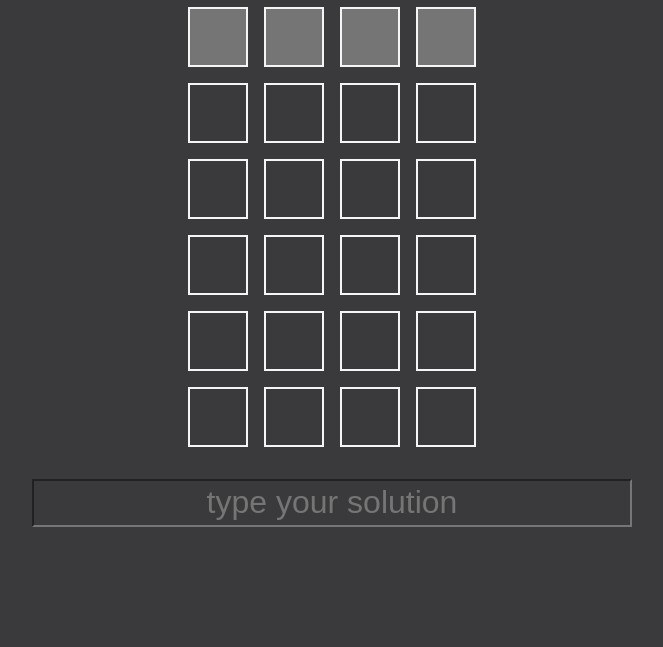
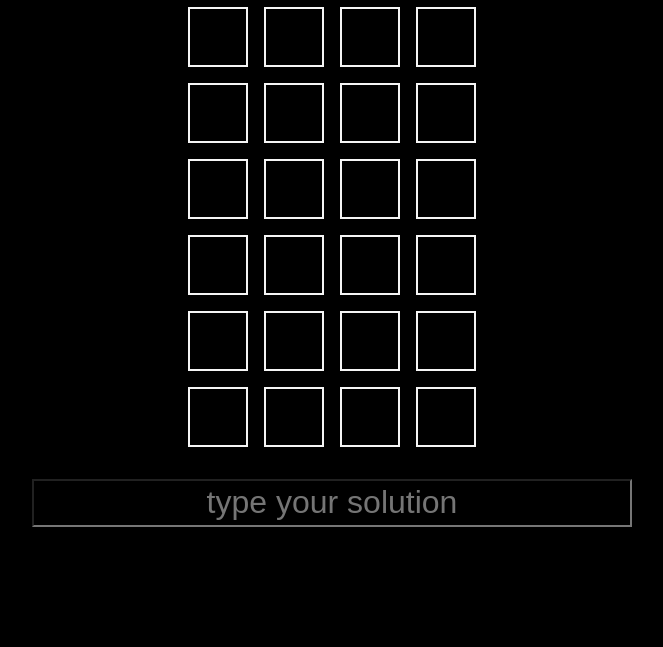
Before and after one commit to sabts/Wordle, a plain HTML site: page index.html in a window 1280 px wide. Shown: the part 153-800 px from the top of the page, without its empty margins (308-971 px from the left). Drawn offline with Linux system fonts and the light colour scheme.

Commit message:
cambiando color

```diff
--- a/css/style.css
+++ b/css/style.css
@@ -34,7 +34,7 @@ body{
     padding: 5rem;
     text-align: center;
     font-family: sans-serif;
-    background-color: #3a3a3c;
+    background-color: black;
     color: gainsboro;
 }
 .game-board{
--- a/js/scripts.js
+++ b/js/scripts.js
@@ -1,6 +1,6 @@
-const gameBoardElement = document.getElementById('gameBoard');
-const formElement = document.getElementById('form')
-const errorTextElement = document.getElementById('error-message')
+const gameBoardElement = document.getElementById("gameBoard");
+const formElement = document.getElementById("form");
+const errorTextElement = document.getElementById("error-message");
 const typeZoneElement = document.getElementById("typeZone");
 
 const ALL_WORDS = [
@@ -21,28 +21,30 @@ const ALL_WORDS = [
   "hongo",
   "cordyceps",
 ];
+
 let randomWord = "";
+const tries = 6;
 let actualRow = 0;
 
 //1 Seleccionar palabra aleatoria
 const randomWordToGuess = () => {
   randomWord = ALL_WORDS[Math.floor(Math.random() * ALL_WORDS.length)];
-  console.log('palabra elegida ' + randomWord);
+  console.log("palabra elegida " + randomWord);
   return randomWord;
 };
 
 //2. Crear el tablero: primero esta el padre(el game-board),luego el hijo(game-board-row) y de esos esta el hijo del hijo que es tile(va dendro de game-board-row)
 const createBoard = () => {
-  const letters = randomWord.split('');
+  const letters = randomWord.split("");
 
-  for (let i = 0; i < 6; i++) {
+  for (let i = 0; i < tries; i++) {
     const fragment = document.createDocumentFragment();
-    const rowElement = document.createElement('div');
-    rowElement.classList.add('row');
-
+    const rowElement = document.createElement("div");
+    rowElement.classList.add("row");
+    //usar J
     letters.forEach(letter => {
-      const letterElement = document.createElement('span');
-      letterElement.classList.add('tile');
+      const letterElement = document.createElement("span");
+      letterElement.classList.add("tile");
       rowElement.append(letterElement);
     });
 
@@ -53,44 +55,56 @@ const createBoard = () => {
 //3.Recoger el valor del input
 //4. Pintar lo q habéis escrito en el tablero, cada letra en el cuadradito
 const InputTypedText = () => {
-  event.preventDefault()
+  event.preventDefault();
 
-if(typeZoneElement.value.length !== randomWord.length){
-  errorTextElement.classList.remove('hide')
-  errorTextElement.textContent = `The word doesn't have ${randomWord.length} characters`
-} else {
-  errorTextElement.classList.add('hide');
-  const rows = document.querySelectorAll('.row')[actualRow]; // El padre. Me aseguro que comienza por la primera fila
-  const tiles = rows.querySelectorAll('.tile'); // selecciono los hijos que estan dentro del padre
-  for(let i=0; i < randomWord.length;i++){
-    tiles[i].textContent = typeZoneElement.value[i];
+  if (typeZoneElement.value.length !== randomWord.length) {
+    errorTextElement.classList.remove("hide");
+    errorTextElement.textContent = `The word doesn't have ${randomWord.length} characters`;
+  } else {
+    errorTextElement.classList.add("hide");
+    const rows = document.querySelectorAll(".row")[actualRow]; // El padre. Me aseguro que comienza por la primera fila
+    const tiles = rows.querySelectorAll(".tile"); // selecciono los hijos que estan dentro del padre
+    for (let i = 0; i < randomWord.length; i++) {
+      tiles[i].textContent = typeZoneElement.value[i];
+    }
+    actualRow++;
   }
-  actualRow++
-}
+  event.target.reset();
 };
 //5. Color de los cuadrados
-//usar el root y las variables.
-//includes intentar crear un rootStyles de los colores y borrar lineas en el css
+//El primer blucle revisa si esta correcto
+//segundo el amarillo(la letra esta pero en el lugar incorrecto)
+// No esta (gris)
 const tilesChangeColor = () => {
-  const rows = document.querySelectorAll('.row')[actualRow]; //me coloca el color abajo
-  const tiles = rows.querySelectorAll('.tile');
+  //const tiles = gameBoardElement.children[1].children[actualRow].children; // es un array, se tiene que crear un bucle del nieto (ultimo hijo)
 
-  for(let i=0; i < randomWord.length;i++){
-    if(typeZoneElement.value[i] === randomWord[i]){
-      tiles[i].classList.add('tile-correct');
-    } else if(randomWord.includes(typeZoneElement.value[i]) === randomWord[i]){
-      tiles[i].classList.add('tile-present'); //no me lee el amarillo
-    }else{
-      tiles[i].classList.add('tile-incorrect')
+  const lettersInBoard = randomWord;
+  console.log("palabra del board: " + lettersInBoard);
+
+  for (let i = 0; i < randomWord; index++) {
+    const selectedWord =
+      gameBoardElement.children[1].children[actualRow].children;
+    console.log("esta es la palabra seleccionada: " + selectedWord);
+  }
+
+  for (let j = 0; 0 < typeZoneElement.value; j++) {
+    const typeWord = typeZoneElement.textContent[i];
+
+    if (selectedWord !== typeWord) {
+      tiles.classList.add("tile-incorrect");
     }
   }
-}
+};
+//clases:
+//  tiles[i].classList.add("tile-correct"); Verde
+//  tiles[i].classList.add("tile-present"); Amarillo
+//   tiles[i].classList.add("tile-incorrect"); Gris
 
-//6. Ganar o perder //replace errorTextElement con You WIN, You LOSE
+//6. Ganar o perder //text content errorTextElement con You WIN, You LOSE
 
 randomWordToGuess();
 createBoard();
-tilesChangeColor()
+tilesChangeColor();
 
-formElement.addEventListener('submit',InputTypedText)
-formElement.addEventListener('submit',tilesChangeColor)
+formElement.addEventListener("submit", InputTypedText);
+formElement.addEventListener("submit", tilesChangeColor);
```
